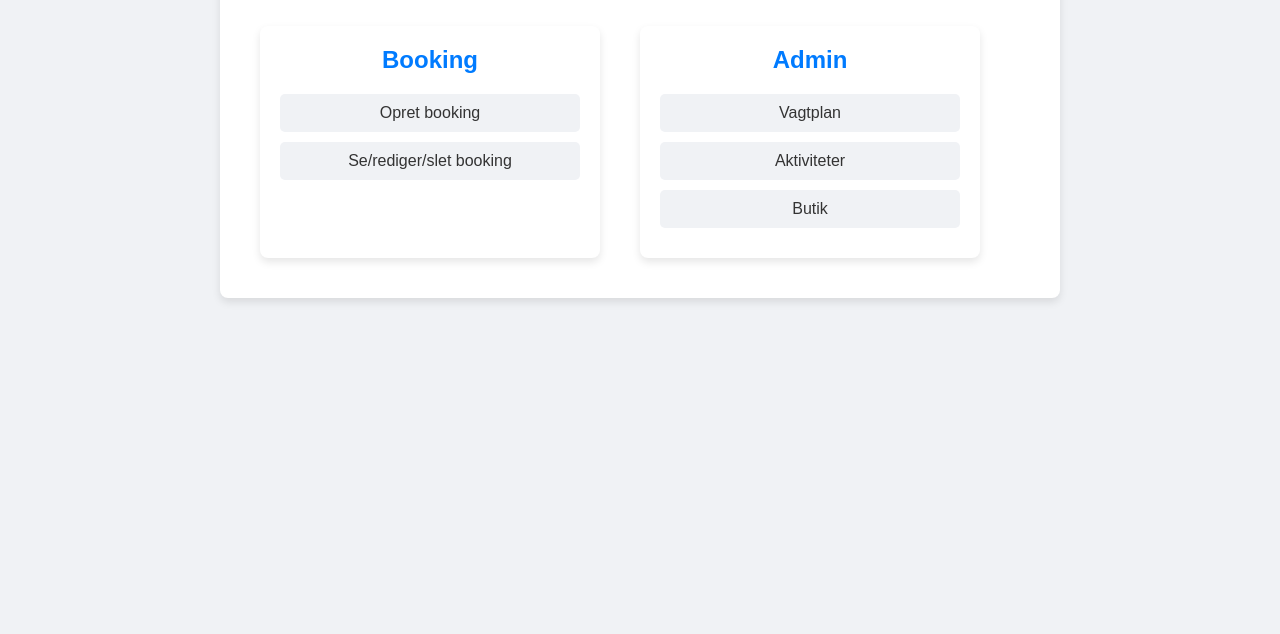
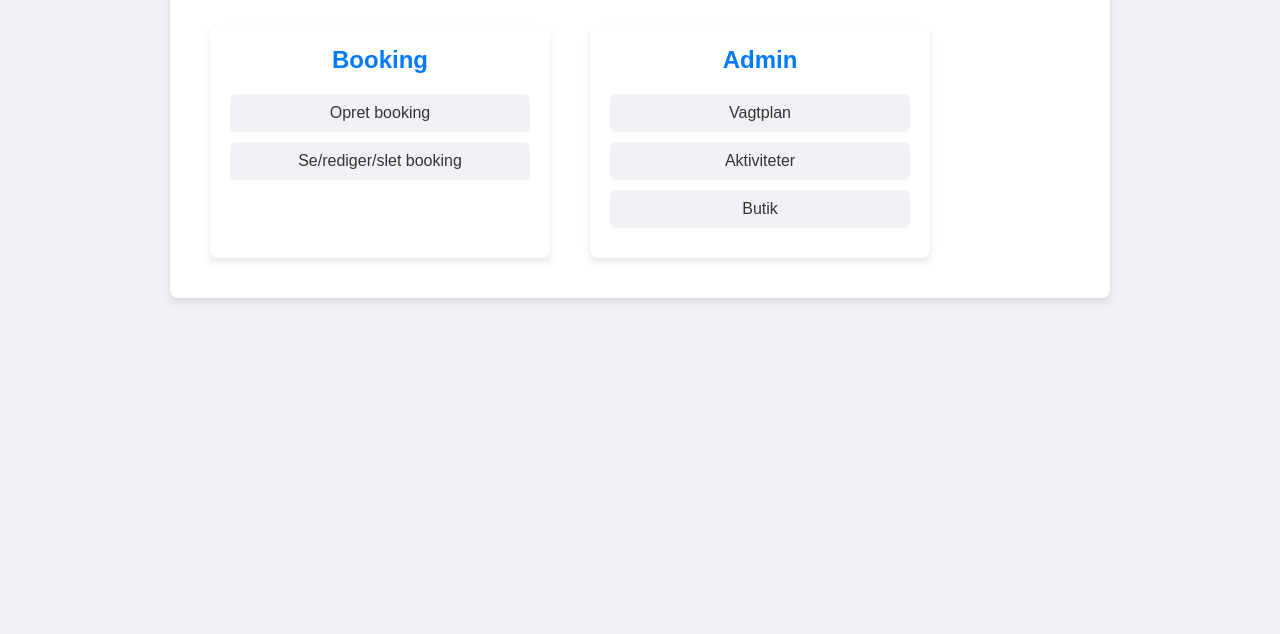
Before and after one commit to fred456d/AdventureXP-MFA-Frontend, a plain HTML site: page index.html in a window 1280 px wide. Shown: the part 166-800 px from the top of the page. Drawn offline with Linux system fonts and the light colour scheme.

```diff
--- a/styles.css
+++ b/styles.css
@@ -60,7 +60,7 @@
 .container {
     display: flex;
     gap: 40px;
-    max-width: 800px;
+    max-width: 900px;
     width: 100%;
     flex-wrap: wrap;
 }
@@ -101,7 +101,7 @@
 /* Indholdssektion */
 #content {
     width: 100%;
-    max-width: 800px;
+    max-width: 900px;
     padding: 20px;
     margin-top: 20px;
     background-color: white;
@@ -171,7 +171,7 @@
 /* Indholdssektion */
 #content {
     width: 100%;
-    max-width: 800px;
+    max-width: 900px;
     padding: 20px;
     margin-top: 20px;
     background-color: white;
```
